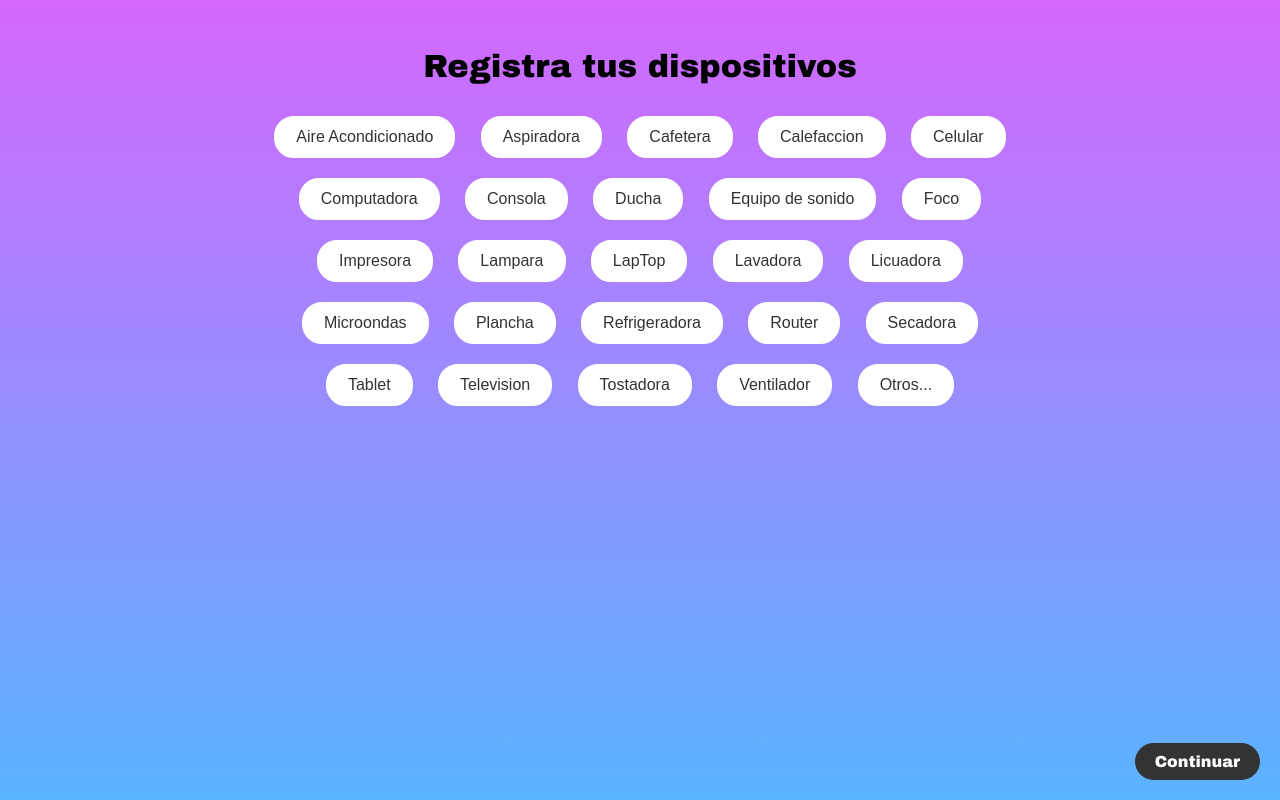
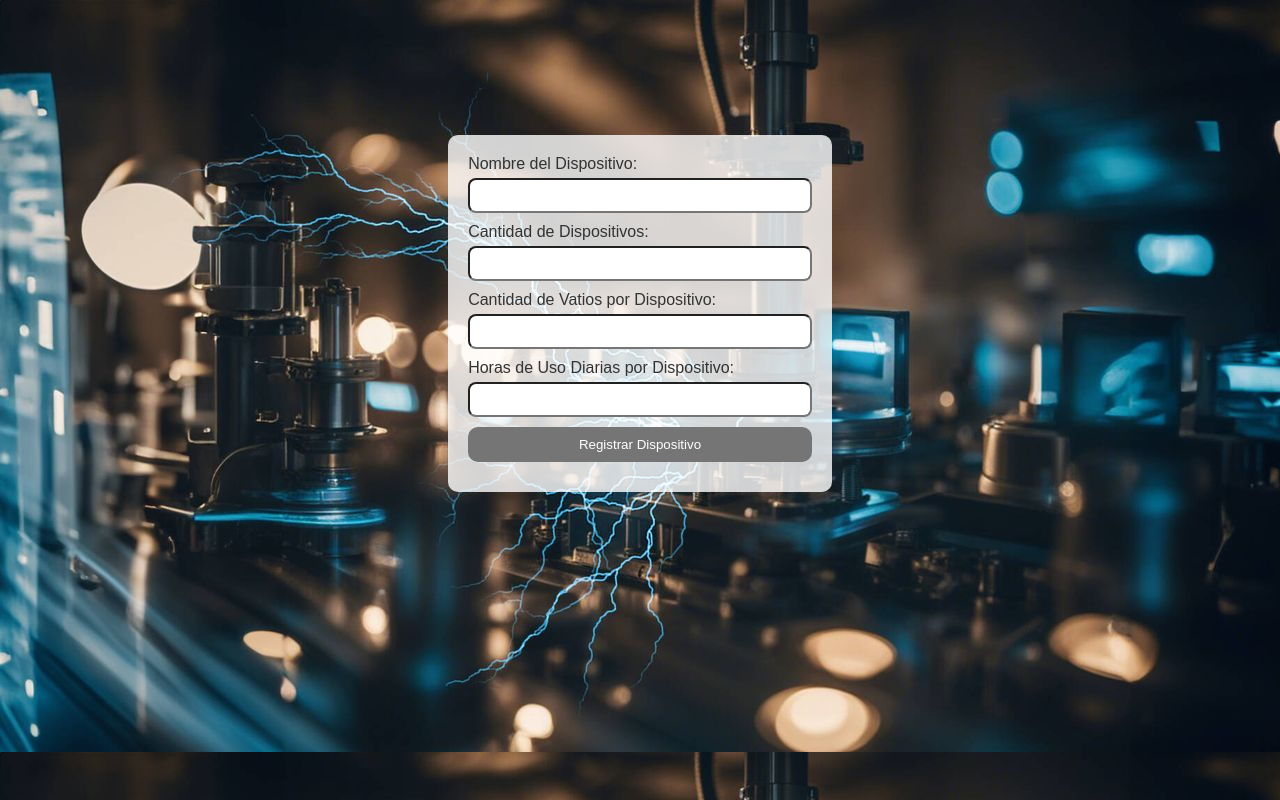
Before and after one commit to Jasiel2023/Analytics, a Django app: template templates/RegistroDeDispositivos.html in a window 1280 px wide. Run offline with Django 3.2, Linux system fonts and the light colour scheme; the template is opened without the code that fills it, so the values that code supplies are empty.

Commit message:
Cambio para el RegistroDeDispositivos

```diff
--- a/aplicacion/static/css/styleInicio.css
+++ b/aplicacion/static/css/styleInicio.css
@@ -15,7 +15,7 @@ body {
     justify-content: center;
 }
 
-.logo {
+.logoBF {
     height: 400px;
     max-width: 500px;
     margin-right: 300px;
--- a/templates/RegistroDeDispositivos.html
+++ b/templates/RegistroDeDispositivos.html
@@ -1,45 +1,124 @@
 {% load static %}
 <!DOCTYPE html>
-<html lang="es">
+<html lang="en">
 <head>
     <meta charset="UTF-8">
+    <meta http-equiv="X-UA-Compatible" content="IE=edge">
     <meta name="viewport" content="width=device-width, initial-scale=1.0">
-  <link rel="stylesheet" href="{% static 'css/style1.css' %}">
-  <title>Registro de dispositivos</title>
+    <title>Registra tu Dispositivo</title>
+    <style>
+  body {
+    background-image: url('fondoDispositivo.png');
+    margin: 0;
+    display: flex;
+    justify-content: center;
+    align-items: center;
+    height: 100vh;
+    font-family: Arial, sans-serif;
+
+}
+
+h1 {
+    color: white;
+    margin-top: -330px;
+    margin-bottom: 100px;
+    text-align: center;
+}
+
+#formularioDispositivos {
+    border-radius: 8px;
+    margin-bottom: 20px;
+    text-align: center;
+}
+
+form {
+margin-top: 40px;
+    border-radius: 8px;
+    text-align: left;
+    display: inline-block;
+    padding: 20px;
+    background-color: rgba(255, 255, 255, 0.8);
+    border-radius: 10px;
+}
+
+label {
+    display: block;
+    margin-bottom: 5px;
+    color: #333;
+}
+
+input {
+    border-radius: 8px;
+    width: 100%;
+    padding: 8px;
+    margin-bottom: 10px;
+    box-sizing: border-box;
+}
+
+input[type="button"] {
+    background-color: #757575;
+    color: white;
+    cursor: pointer;
+    padding: 10px;
+    border: none;
+    border-radius: 10px;
+    transition: background-color 0.3s;
+}
+
+input[type="button"]:hover {
+    background-color: #444;
+}
+    </style>
 </head>
 <body>
-  <div class="contenido">
-    <h1>Registra tus dispositivos</h1>
-    <button class="boton" onclick="toggleSelection(this)">Aire Acondicionado</button>
-    <button class="boton" onclick="toggleSelection(this)">Aspiradora</button>
-    <button class="boton" onclick="toggleSelection(this)">Cafetera</button>
-    <button class="boton" onclick="toggleSelection(this)">Calefaccion</button>
-    <button class="boton" onclick="toggleSelection(this)">Celular</button>
-    <button class="boton" onclick="toggleSelection(this)">Computadora</button>
-    <button class="boton" onclick="toggleSelection(this)">Consola</button>
-    <button class="boton" onclick="toggleSelection(this)">Ducha</button>
-    <button class="boton" onclick="toggleSelection(this)">Equipo de sonido</button>
-    <button class="boton" onclick="toggleSelection(this)">Foco</button>
-    <button class="boton" onclick="toggleSelection(this)">Impresora</button>
-    <button class="boton" onclick="toggleSelection(this)">Lampara</button>
-    <button class="boton" onclick="toggleSelection(this)">LapTop</button>
-    <button class="boton" onclick="toggleSelection(this)">Lavadora</button>
-    <button class="boton" onclick="toggleSelection(this)">Licuadora</button>
-    <button class="boton" onclick="toggleSelection(this)">Microondas</button>
-    <button class="boton" onclick="toggleSelection(this)">Plancha</button>
-    <button class="boton" onclick="toggleSelection(this)">Refrigeradora</button>
-    <button class="boton" onclick="toggleSelection(this)">Router</button>
-    <button class="boton" onclick="toggleSelection(this)">Secadora</button>
-    <button class="boton" onclick="toggleSelection(this)">Tablet</button>
-    <button class="boton" onclick="toggleSelection(this)">Television</button>
-    <button class="boton" onclick="toggleSelection(this)">Tostadora</button>
-    <button class="boton" onclick="toggleSelection(this)">Ventilador</button>
-    <button class="boton" onclick="toggleSelection(this)">Otros...</button>
-    <a href="http://127.0.0.1:8000/FormularioDeDispositivos" class="continuar-boton">Continuar</a>
+    <div id="registroDispositivos">
+        <h1>Registra tus Dispositivos</h1>
+
+        <!-- Formulario de Dispositivos -->
+        <div id="formularioDispositivos">
+            <form id="formDispositivos">
+                <label for="nombreDispositivo">Nombre del Dispositivo:</label>
+                <input type="text" name="nombreDispositivo" id="nombreDispositivo" required>
+
+                <label for="cantidadDispositivos">Cantidad de Dispositivos:</label>
+                <input type="number" name="cantidadDispositivos" id="cantidadDispositivos" required>
+
+                <label for="cantidadW">Cantidad de Vatios por Dispositivo:</label>
+                <input type="number" name="cantidadW" id="cantidadW" required>
+
+                <label for="horasUso">Horas de Uso Diarias por Dispositivo:</label>
+                <input type="number" name="horasUso" id="horasUso" required>
+
+                <input type="button" value="Registrar Dispositivo" onclick="registrarDispositivo()">
+            </form>
         </div>
+
+    </div>
+
     <script>
-    function toggleSelection(button) {
-      button.classList.toggle("seleccionado");
+        function registrarDispositivo() {
+            // Obtener los valores del formulario
+            var nombreDispositivo = document.getElementById('nombreDispositivo').value;
+            var cantidadDispositivos = parseInt(document.getElementById('cantidadDispositivos').value);
+            var cantidadW = parseInt(document.getElementById('cantidadW').value);
+            var horasUso = parseInt(document.getElementById('horasUso').value);
+
+            // Calcular la cantidad de energía
+            var energiaTotal = cantidadDispositivos * cantidadW * horasUso;
+
+            // Mostrar el resultado
+            var resultadoEnergia = document.getElementById('resultadoEnergia');
+            resultadoEnergia.innerHTML = '<p>Cantidad total de energía: ' + energiaTotal + ' vatios-hora</p>';
+
+            // También puedes agregar el dispositivo a la lista de dispositivos registrados si lo deseas
+            agregarDispositivoALista(nombreDispositivo, cantidadDispositivos, cantidadW, horasUso);
+        }
+
+        function agregarDispositivoALista(nombre, cantidad, vatios, horas) {
+            var listaDispositivosContenido = document.getElementById('listaDispositivosContenido');
+            var nuevoDispositivo = document.createElement('div');
+            nuevoDispositivo.innerHTML = '<p><strong>Nombre:</strong> ' + nombre + '<br><strong>Cantidad:</strong> ' + cantidad + '<br><strong>Vatios:</strong> ' + vatios + '<br><strong>Horas de Uso Diarias:</strong> ' + horas + '</p>';
+            listaDispositivosContenido.appendChild(nuevoDispositivo);
         }
     </script>
 </body>
--- a/templates/index.html
+++ b/templates/index.html
@@ -12,7 +12,7 @@
 
 <body>
     <div class="container">
-        <div class="logo"></div>
+        <div class="logoBF"></div>
         <div class="content">
             <h1>¿Qué desea hacer?</h1>
             <div class="buttons">
```
Also changed, not shown: templates/GenerarInforme.html (+11 -20 lines), templates/presentacion.html (+64 -2 lines), db.sqlite3, templates/fondoDispositivo.png (added). Lines whose indentation alone changed are shown as unchanged.
